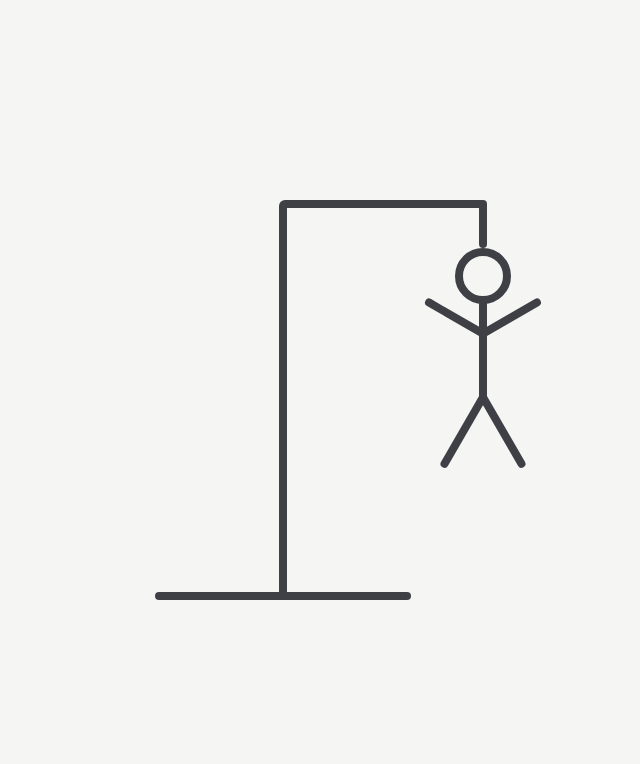
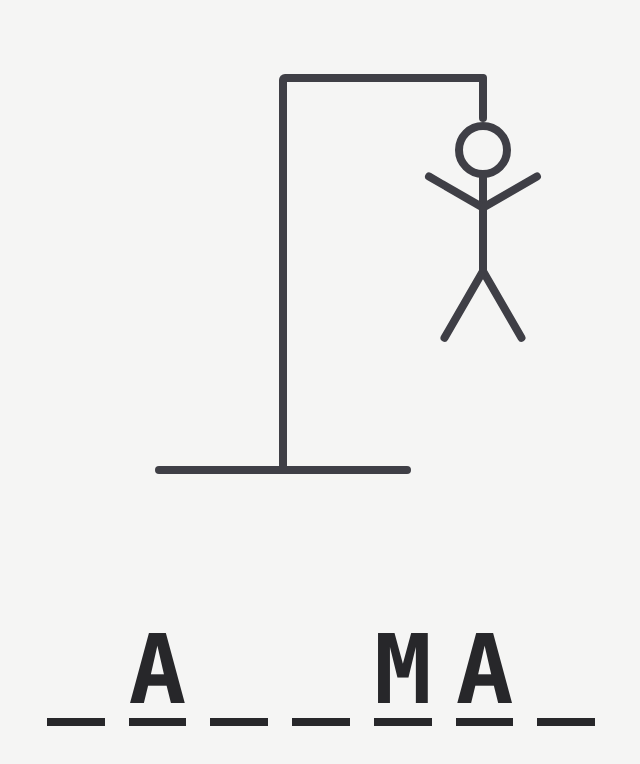
Before and after one commit to Dunkelhaiser/Hangem, a React (Vite) app: page / in a window 1280 px wide. Shown: the top 764 px of the page, without its empty margins (319-959 px from the left). Built offline with nearby package versions, Linux system fonts and the light colour scheme.

Commit message:
Added word component

```diff
--- a/index.html
+++ b/index.html
@@ -9,7 +9,6 @@
         <link href="/favicon-32x32.png" rel="icon" type="image/png" sizes="32x32" />
         <link rel="apple-touch-icon" href="/apple-touch-icon.png" />
         <link rel="shortcut icon" type="image/jpg" href="/android-chrome-192x192.png" />
-        <link rel="manifest" href="/site.webmanifest" />
         <meta name="author" content="KaeserOfHonour" />
         <meta name="keywords" content="hungman, game" />
         <meta name="theme-color" content="#1a1c22" />
--- /dev/null
+++ b/src/components/Word.tsx
@@ -0,0 +1,24 @@
+import { useState } from "react";
+
+const Word = () => {
+    const [word, setWord] = useState("hangman");
+    const guessedLetters = ["a", "m"];
+    return (
+        <div className="flex gap-[0.25em] font-mono text-8xl font-bold uppercase text-zinc-800">
+            {word.split("").map((letter, i) => {
+                return (
+                    <span key={`${letter} ${i + 1}`} className="border-b-8 border-zinc-800">
+                        <span
+                            className={`
+                            ${guessedLetters.includes(letter) ? "visible" : "invisible"}
+                        `}
+                        >
+                            {letter}
+                        </span>
+                    </span>
+                );
+            })}
+        </div>
+    );
+};
+export default Word;
--- a/src/features/Hangman.tsx
+++ b/src/features/Hangman.tsx
@@ -1,6 +1,12 @@
 import Hangedman from "../components/Hangedman";
+import Word from "../components/Word";
 
 const Hangman = () => {
-    return <Hangedman />;
+    return (
+        <>
+            <Hangedman />
+            <Word />
+        </>
+    );
 };
 export default Hangman;
```
